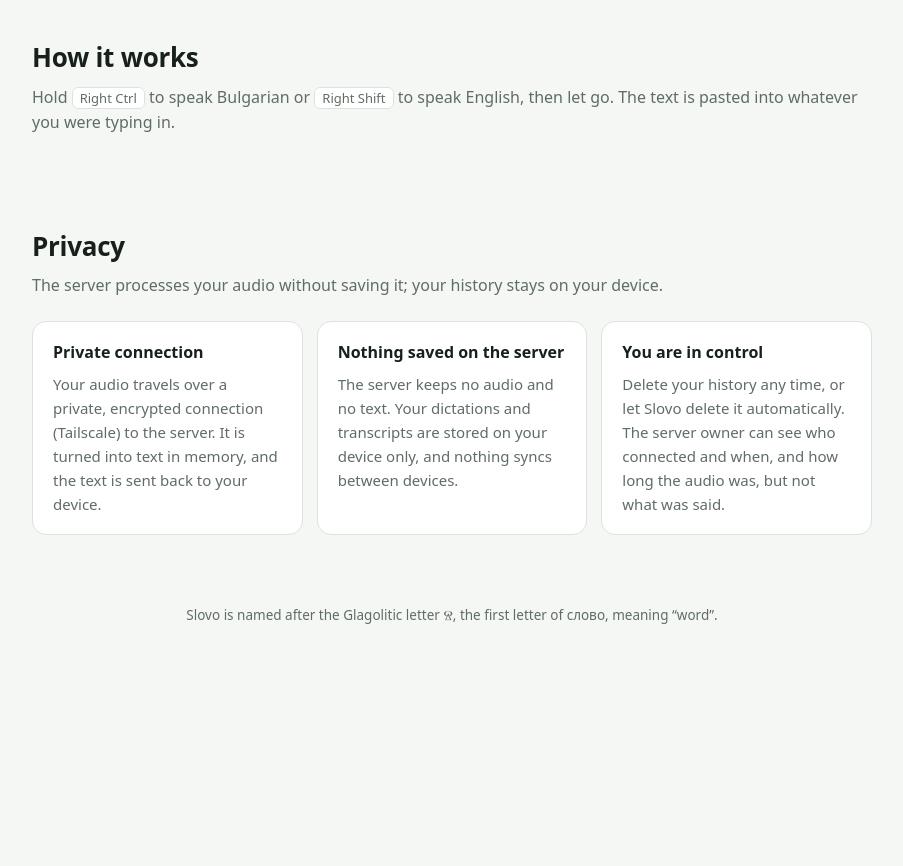
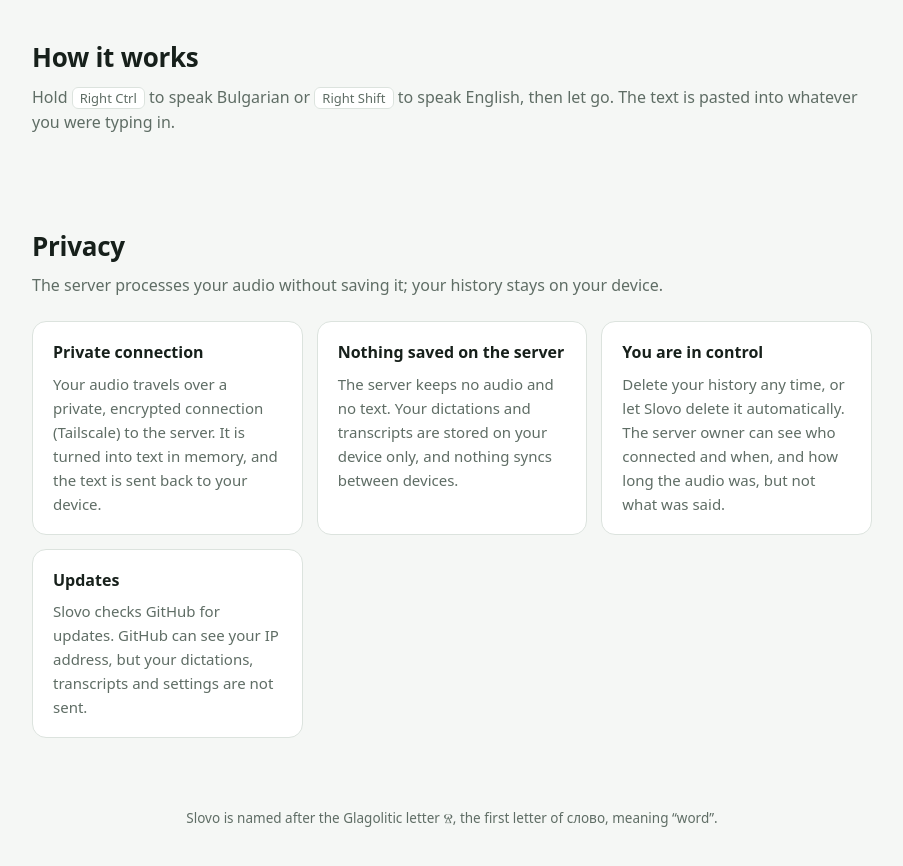
Before and after one commit to zlatimirvalkov/slovo, a plain HTML site: page index.html in a window 1280 px wide. Shown: the part 1284-2150 px from the top of the page, without its empty margins (188-1091 px from the left). Before the commit the page ends 1958 px from the top, so only its background shows below. Drawn offline with Linux system fonts and the light colour scheme; no server answers.

Commit message:
Privacy: add the update-check line
Co-Authored-By: Claude Sonnet 5.5 <noreply@anthropic.com>

```diff
--- a/index.html
+++ b/index.html
@@ -125,6 +125,7 @@
         <div class="card"><h3>Private connection</h3><p>Your audio travels over a private, encrypted connection (Tailscale) to the server. It is turned into text in memory, and the text is sent back to your device.</p></div>
         <div class="card"><h3>Nothing saved on the server</h3><p>The server keeps no audio and no text. Your dictations and transcripts are stored on your device only, and nothing syncs between devices.</p></div>
         <div class="card"><h3>You are in control</h3><p>Delete your history any time, or let Slovo delete it automatically. The server owner can see who connected and when, and how long the audio was, but not what was said.</p></div>
+        <div class="card"><h3>Updates</h3><p>Slovo checks GitHub for updates. GitHub can see your IP address, but your dictations, transcripts and settings are not sent.</p></div>
       </div>
     </section>
   </div>
```
